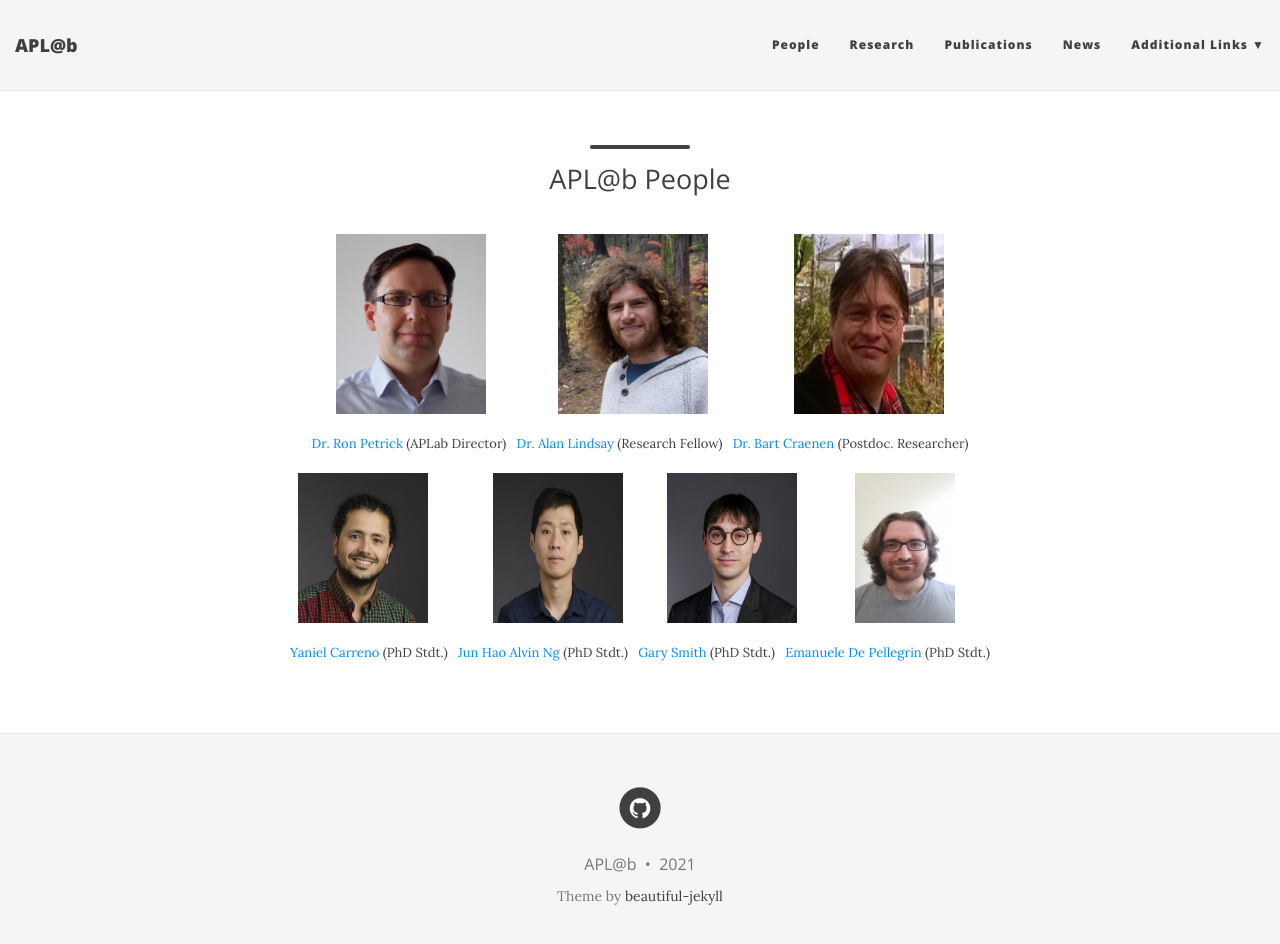
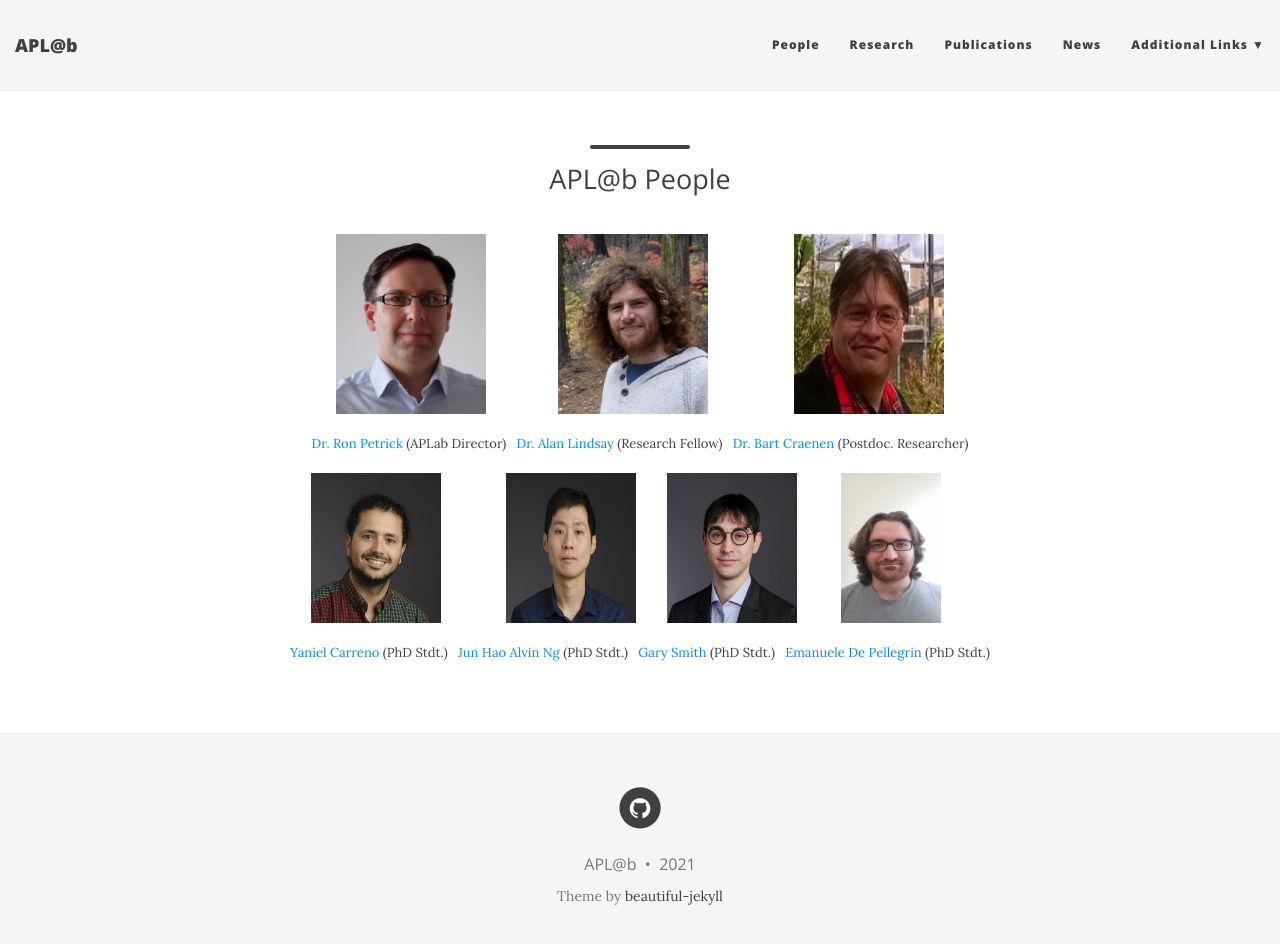
Before and after one commit to aplab2020/aplab2020.github.io, a Jekyll site: the page built from people.md, in a window 1280 px wide and 957 px high. Shown: the top 944 px of the window. Built offline with Jekyll 4.4.1, drawn with Linux system fonts in a browser that asks for light colours; nearby versions of some CDN libraries.

Commit message:
Update people.md

```diff
--- a/people.md
+++ b/people.md
@@ -21,8 +21,8 @@
 
 
 <p align="center"> <img src="/img/yaniel.jpg" align="center" width="130" height="150">  &nbsp; &nbsp;  &nbsp; &nbsp; &nbsp; &nbsp; &nbsp; &nbsp; &nbsp;
-                   <img src="/img/alvin.jpg" align="center" width="130" height="150"> &nbsp; &nbsp; &nbsp;  &nbsp; &nbsp;  &nbsp;
-                   <img src="/img/gary.jpg" align="center" width="130" height="150">  &nbsp; &nbsp; &nbsp; &nbsp; &nbsp;  &nbsp;  &nbsp; &nbsp;
+                   <img src="/img/alvin.jpg" align="center" width="130" height="150"> &nbsp; &nbsp; &nbsp;  &nbsp;
+                   <img src="/img/gary.jpg" align="center" width="130" height="150">  &nbsp; &nbsp; &nbsp; &nbsp; &nbsp;  &nbsp;
                    <img src="/img/emanuelle.jpeg" align="center" width="100" height="150"> &nbsp; &nbsp;  &nbsp;  &nbsp; </p>
 
  <p align="center"> <a href="https://www.edinburgh-robotics.org/students/yaniel-carreno" style="float:">Yaniel Carreno</a> (PhD Stdt.) &nbsp;
```
